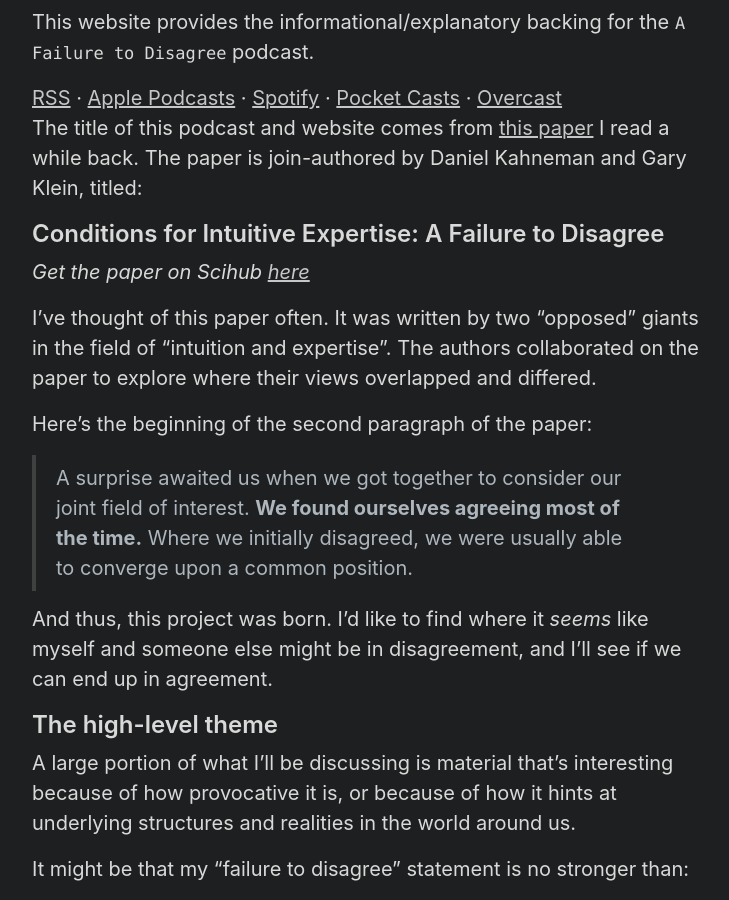
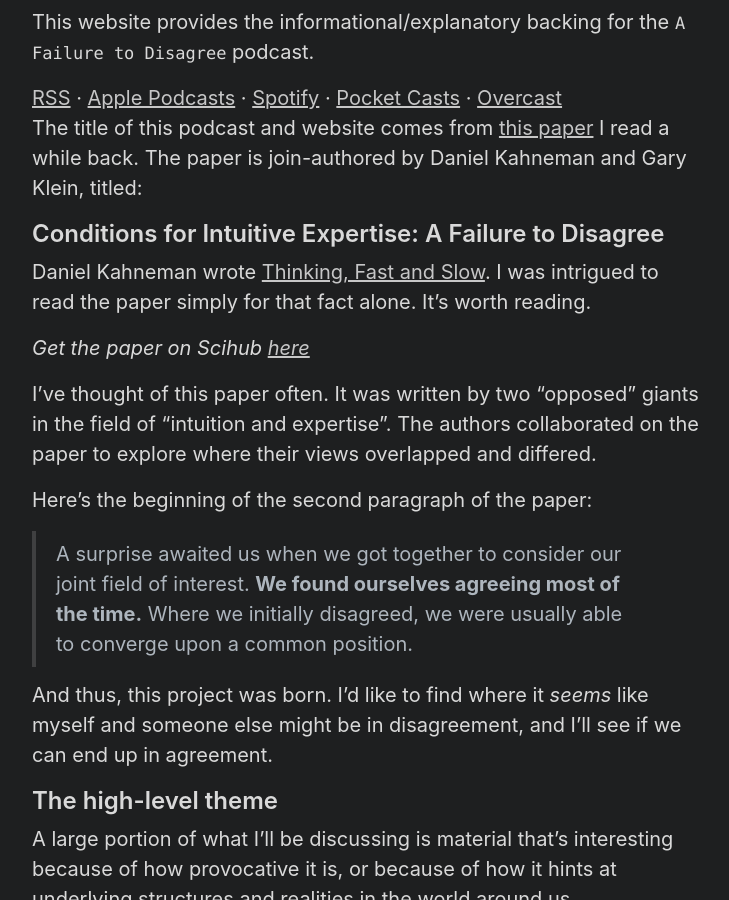
Before and after one commit to josh-works/aftd, a Jekyll site: the page built from about.md, in a window 1280 px wide and 900 px high, scrolled down 308 px. Shown: the whole window, without its empty margins (272-1001 px from the left). Built offline with Jekyll 4.4.1, drawn with Linux system fonts in a browser that asks for light colours.

Commit message:
ref thinking, fast and slow

```diff
--- a/about.md
+++ b/about.md
@@ -14,6 +14,8 @@ This website provides the informational/explanatory backing for the `A Failure t
 The title of this podcast and website comes from [this paper](https://pubmed.ncbi.nlm.nih.gov/19739881/) I read a while back. The paper is join-authored by Daniel Kahneman and Gary Klein, titled:
 
 ## Conditions for Intuitive Expertise: A Failure to Disagree
+
+Daniel Kahneman wrote [Thinking, Fast and Slow](https://www.goodreads.com/book/show/11468377-thinking-fast-and-slow). I was intrigued to read the paper simply for that fact alone. It's worth reading.
 
 _Get the paper on Scihub [here](https://sci-hub.st/10.1037/a0016755)_
 
```
